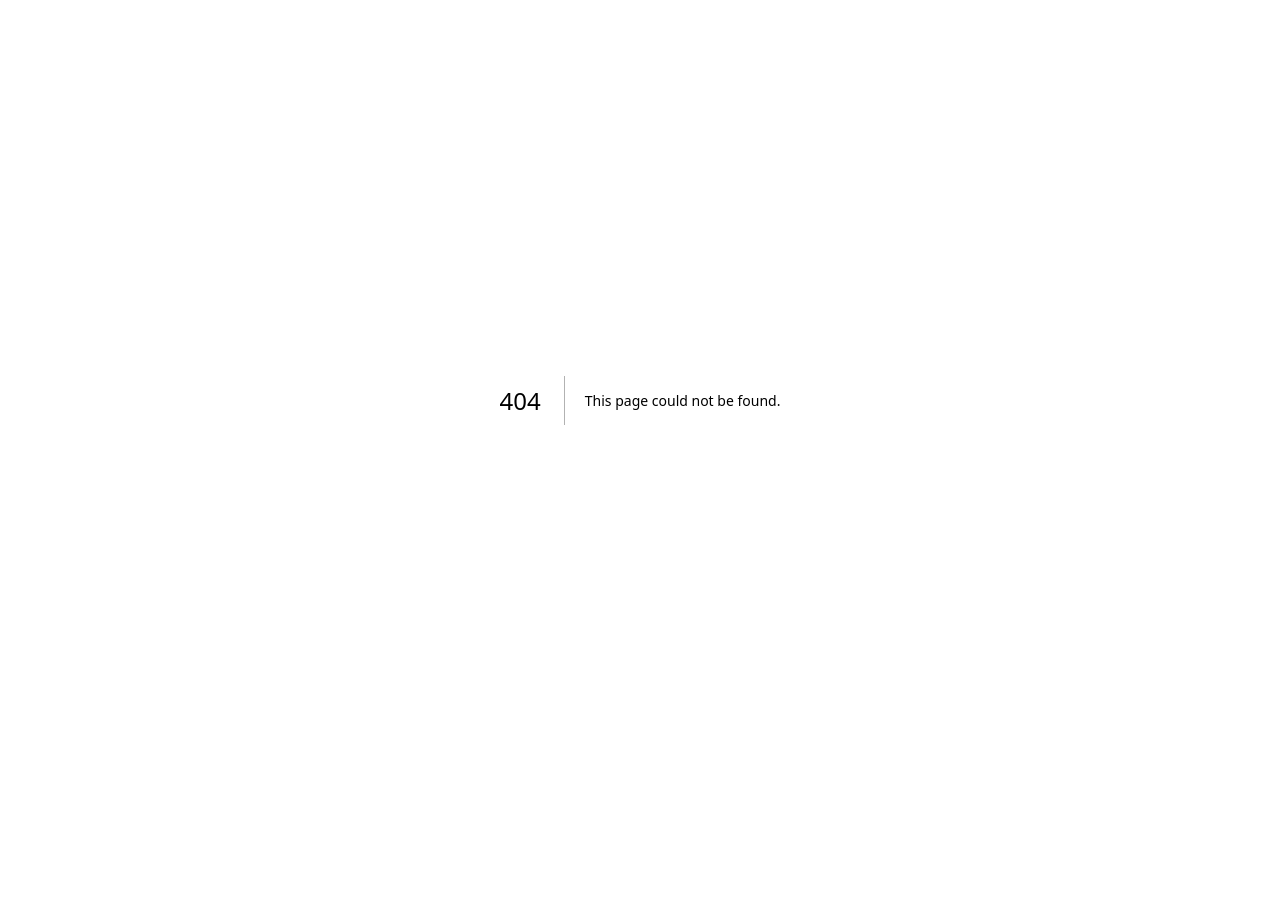
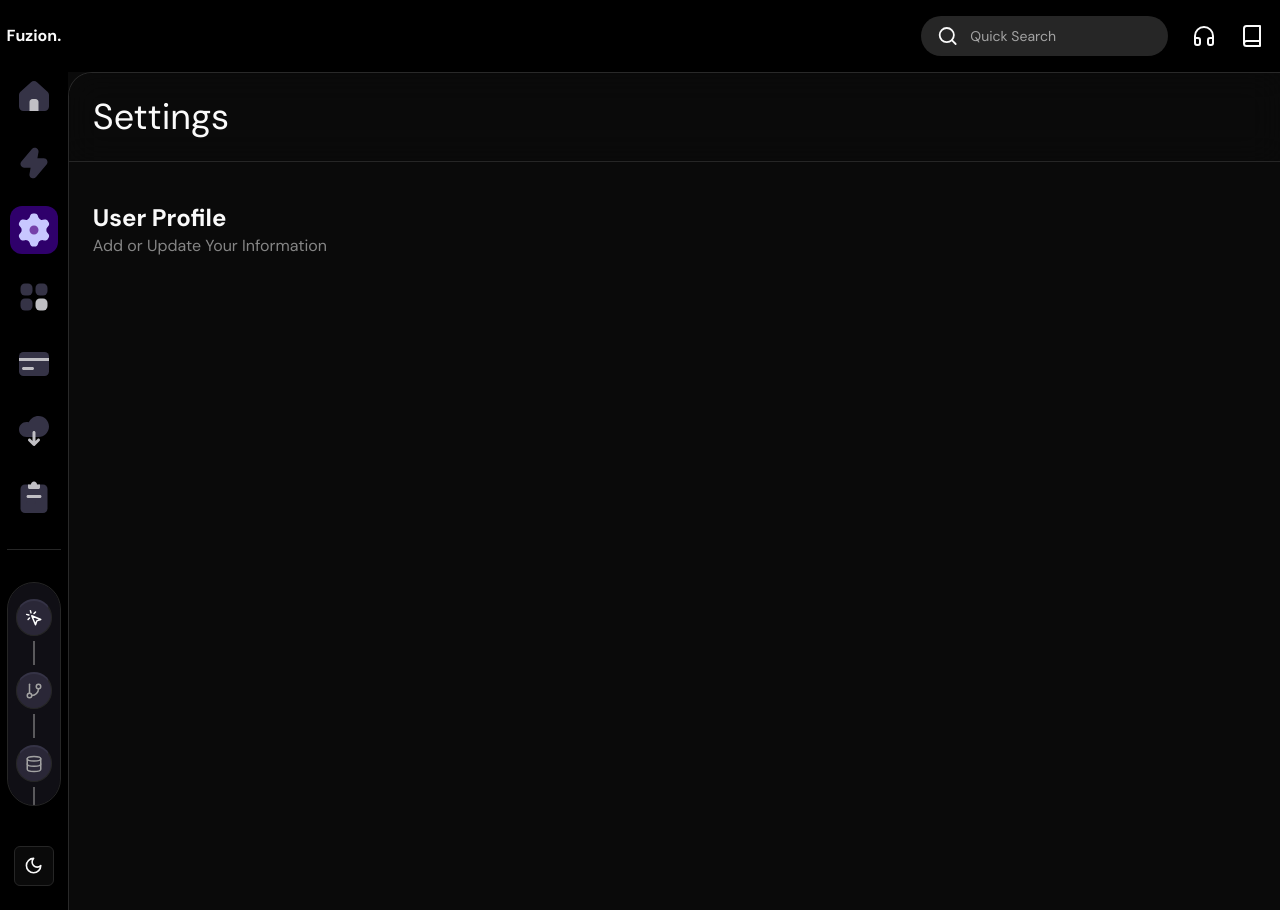
Before and after one commit to Darshit02/fuzion-autometionSoftware, a Next.js app: page /settings in a window 1280 px wide. Before the commit this address had no page. Before the commit the page ends 800 px from the top, so only its background shows below. Built offline with nearby package versions, Linux system fonts and the light colour scheme.

Commit message:
feat : INfo Bar

```diff
--- /dev/null
+++ b/src/app/(main)/(pages)/settings/page.tsx
@@ -0,0 +1,21 @@
+import React from "react";
+
+const Settings = () => {
+  return (
+    <div className="flex flex-col gap-4">
+      <h1 className="sticky top-0 z-[10] flex items-center justify-between border-b bg-background/50 p-6 text-4xl backdrop-blur-lg">
+        Settings
+      </h1>
+      <div className="flex flex-col gap-10 p-6">
+        <div>
+            <h2 className="text-2xl font-bold">User Profile</h2>
+            <p className="text-base text-white/50">
+                Add or Update Your Information
+            </p>
+        </div>
+      </div>
+    </div>
+  );
+};
+
+export default Settings;
--- a/src/app/(main)/layout.tsx
+++ b/src/app/(main)/layout.tsx
@@ -1,5 +1,6 @@
 import React from 'react'
 import Sidebar from '@/components/sidebar'
+import InfoBar from '@/components/infobar'
 
 type LayoutProps = {
     children: React.ReactNode
@@ -10,6 +11,7 @@
     <div className='flex overflow-hidden h-full'>
       <Sidebar/>
         <div className='w-full'>
+          <InfoBar/>
             {props.children}
         </div>
     </div>
--- /dev/null
+++ b/src/components/infobar/index.tsx
@@ -0,0 +1,55 @@
+
+'use client'
+import React, { useEffect } from 'react'
+import { ModeToggle } from '../global/mode-toggle'
+import { Book, Headphones, Search } from 'lucide-react'
+import Templates from '../icons/cloud_download'
+import { Input } from '@/components/ui/input'
+
+import {
+  Tooltip,
+  TooltipContent,
+  TooltipProvider,
+  TooltipTrigger,
+} from '@/components/ui/tooltip'
+
+type Props = {}
+
+const InfoBar = (props: Props) => {
+
+
+  return (
+    <div className="flex flex-row justify-end gap-6 items-center px-4 py-4 w-full dark:bg-black ">
+      <span className="flex items-center rounded-full bg-muted px-4">
+        <Search />
+        <Input
+          placeholder="Quick Search"
+          className="border-none bg-transparent focus:outline-none "
+        />
+      </span>
+      <TooltipProvider>
+        <Tooltip delayDuration={0}>
+          <TooltipTrigger>
+            <Headphones />
+          </TooltipTrigger>
+          <TooltipContent>
+            <p>Contact Support</p>
+          </TooltipContent>
+        </Tooltip>
+      </TooltipProvider>
+      <TooltipProvider>
+        <Tooltip delayDuration={0}>
+          <TooltipTrigger>
+            <Book />
+          </TooltipTrigger>
+          <TooltipContent>
+            <p>Guide</p>
+          </TooltipContent>
+        </Tooltip>
+      </TooltipProvider>
+      {/* <UserButton /> */}
+    </div>
+  )
+}
+
+export default InfoBar
--- /dev/null
+++ b/src/components/ui/input.tsx
@@ -0,0 +1,25 @@
+import * as React from "react"
+
+import { cn } from "@/lib/utils"
+
+export interface InputProps
+  extends React.InputHTMLAttributes<HTMLInputElement> {}
+
+const Input = React.forwardRef<HTMLInputElement, InputProps>(
+  ({ className, type, ...props }, ref) => {
+    return (
+      <input
+        type={type}
+        className={cn(
+          "flex h-10 w-full rounded-md border border-input bg-background px-3 py-2 text-sm ring-offset-background file:border-0 file:bg-transparent file:text-sm file:font-medium placeholder:text-muted-foreground focus-visible:outline-none focus-visible:ring-0 disabled:cursor-not-allowed disabled:opacity-50",
+          className
+        )}
+        ref={ref}
+        {...props}
+      />
+    )
+  }
+)
+Input.displayName = "Input"
+
+export { Input }
```
Also changed, not shown: 1 other file (tests, documents, lock files or other folders).
